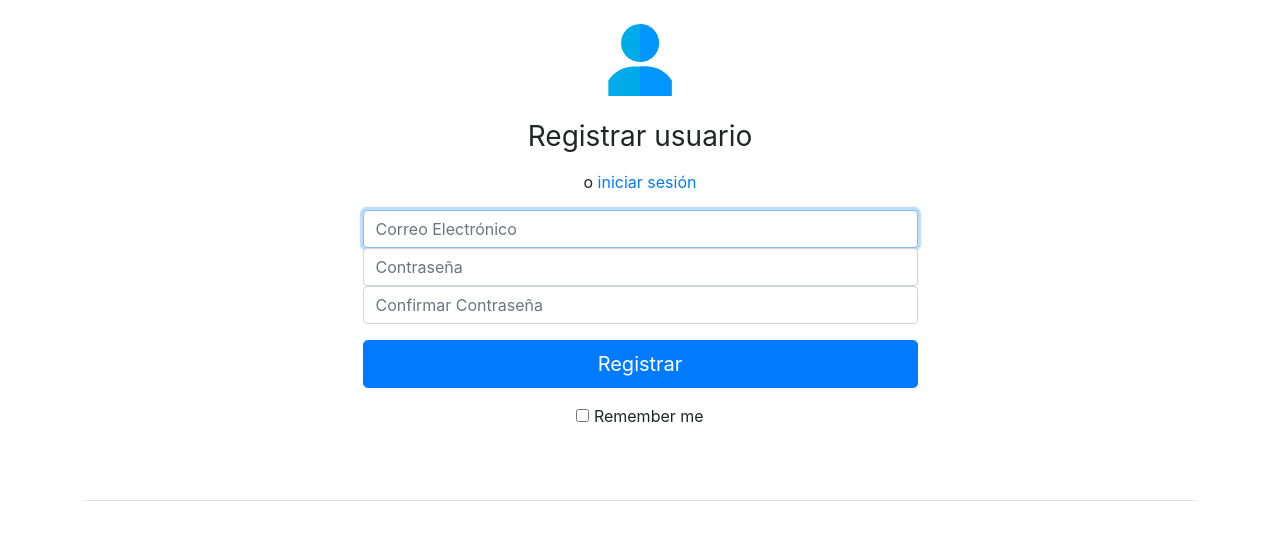
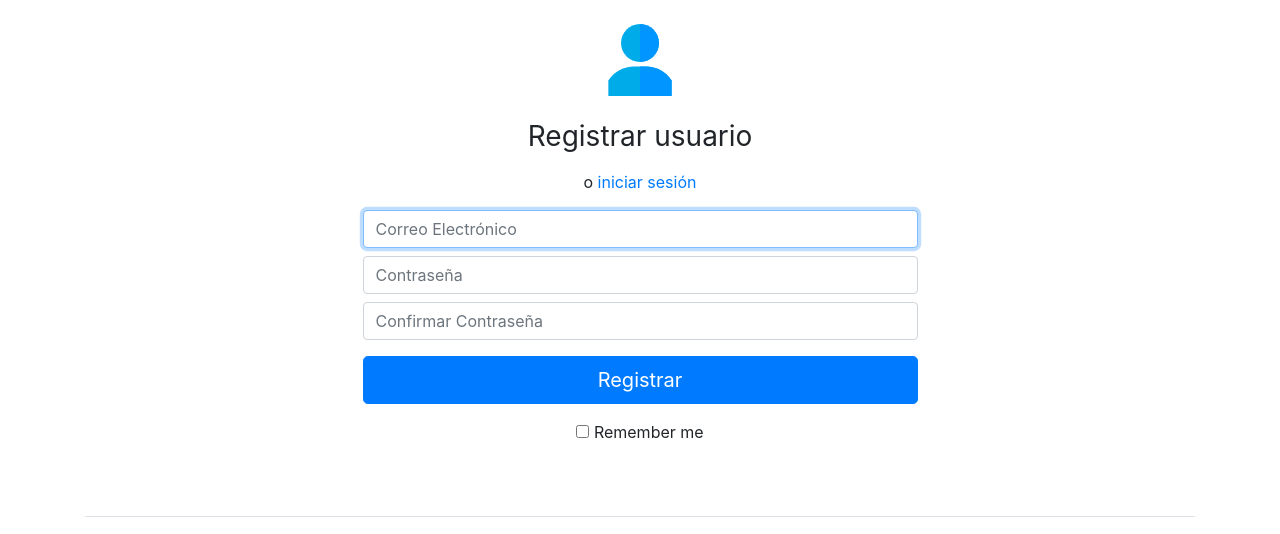
Before and after one commit to jonathannava/edutech, a PHP site: page /registro.php in a window 1280 px wide. Shown: the part 75-609 px from the top of the page. Run offline with PHP 8.4, Linux system fonts and the light colour scheme; some libraries are stand-ins or nearby versions.

Commit message:
mb-2 email & password

```diff
--- a/login.php
+++ b/login.php
@@ -41,7 +41,7 @@
                     <h1 class="h3 mb-3 font-weight-normal">Iniciar sesión</h1>
                     <p class="mb-3 font-weight-normal">o <a href="registro.php">registrarse</a></p>
                     <label for="inputEmail" class="sr-only">Correo Electrónico</label>
-                    <input type="email" id="inputEmail" class="form-control" placeholder="Correo Electrónico" required="" autofocus="">
+                    <input type="email" id="inputEmail" class="form-control mb-2" placeholder="Correo Electrónico" required="" autofocus="">
                     <label for="inputPassword" class="sr-only">Contraseña</label>
                     <input type="password" id="inputPassword" class="form-control mb-3" placeholder="Contraseña" required="">
 
--- a/registro.php
+++ b/registro.php
@@ -41,9 +41,9 @@
                     <h1 class="h3 mb-3 font-weight-normal">Registrar usuario</h1>
                     <p class="mb-3 font-weight-normal">o <a href="login.php">iniciar sesión</a></p>
                     <label for="inputEmail" class="sr-only">Correo Electrónico</label>
-                    <input type="email" id="inputEmail" class="form-control" placeholder="Correo Electrónico" required="" autofocus="">
+                    <input type="email" id="inputEmail" class="form-control  mb-2" placeholder="Correo Electrónico" required="" autofocus="">
                     <label for="inputPassword" class="sr-only">Contraseña</label>
-                    <input type="password" id="inputPassword" class="form-control" placeholder="Contraseña" required="">
+                    <input type="password" id="inputPassword" class="form-control  mb-2" placeholder="Contraseña" required="">
                     <label for="inputPasswordConfirm" class="sr-only">Confirmar Contraseña</label>
                     <input type="password" id="inputPasswordConfirm" class="form-control mb-3" placeholder="Confirmar Contraseña" required="">
 
```
